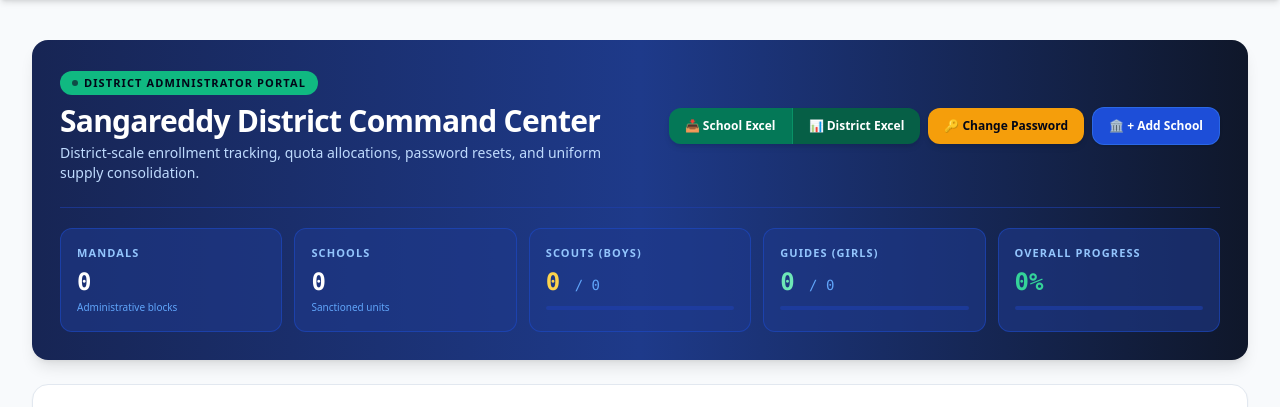
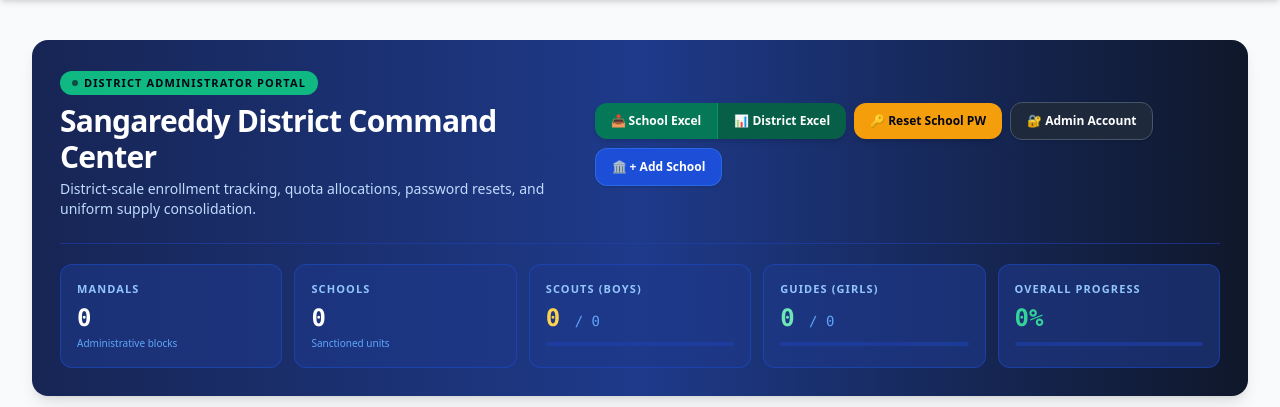
Before and after one commit to BHARDWAJ-2005/bsgsrd, a Django app: page /district/ in a window 1280 px wide. Shown: the part 98-505 px from the top of the page. Run offline with Django 5.2, Linux system fonts and the light colour scheme; the visitor is signed in with stand-in values (Sample User, id 1); data comes from the database, SQL or seed files in the repository; data that the repository does not hold is empty; some libraries are stand-ins or nearby versions.

Commit message:
Secure admin login, add changeable admin username/password, and add school change password button

```diff
--- a/enrollment/urls.py
+++ b/enrollment/urls.py
@@ -36,6 +36,7 @@ urlpatterns = [
 
     # District Admin
     path('district/', views.district_dashboard_view, name='district_dashboard'),
+    path('district/account/', views.district_admin_account_view, name='district_admin_account'),
     path('district/schools/add/', views.district_add_school, name='district_add_school'),
     path('district/schools/reset-password/', views.district_reset_school_password_generic, name='district_reset_school_password_generic'),
     path('district/schools/<str:udise_code>/reset-password/', views.district_reset_school_password, name='district_reset_school_password'),
--- a/enrollment/views.py
+++ b/enrollment/views.py
@@ -354,17 +354,21 @@ def forgot_password_view(request):
 
 
 @login_required
+@login_required
 def change_password_view(request):
     """
     Mandatory or voluntary password change for school.
     If the school has no mobile numbers on file, providing at least one valid
     10-digit mobile (HM or Unit Leader) is strictly mandatory before accessing dashboard.
+    When changing password voluntarily (must_change_password=False), current password is required.
     """
     school = getattr(request.user, 'school_profile', None)
     needs_contact = not school.has_recovery_contact() if school else False
+    require_current_pw = (not school.must_change_password) if school else True
     leaders = list(school.unit_leaders.all().order_by('id')) if school else []
 
     if request.method == 'POST':
+        current_password = request.POST.get('current_password', '').strip()
         new_password = request.POST.get('new_password', '').strip()
         confirm_password = request.POST.get('confirm_password', '').strip()
         hm_name = request.POST.get('hm_name', '').strip()
@@ -388,7 +392,9 @@ def change_password_view(request):
         if len(clean_new_l) >= 10:
             has_valid_leader = True
 
-        if len(new_password) < 8:
+        if require_current_pw and not request.user.check_password(current_password):
+            messages.error(request, "Current password is incorrect. Please enter your existing password.")
+        elif len(new_password) < 8:
             messages.error(request, "Password must be at least 8 characters long.")
         elif new_password == 'BSG@Sangareddy2026':
             messages.error(request, "You cannot reuse the default password. Please choose a unique password.")
@@ -456,6 +462,7 @@ def change_password_view(request):
     return render(request, 'change_password.html', {
         'school': school,
         'needs_contact': needs_contact,
+        'require_current_pw': require_current_pw,
         'leaders': leaders,
     })
 
@@ -1170,6 +1177,69 @@ def export_school_pdf_view(request):
     return response
 
 
+@user_passes_test(is_district_admin_check, login_url='/login/')
+def district_admin_account_view(request):
+    """
+    Allows the District Admin to update their authorized username and/or password.
+    Requires verification of the current (past) password for security.
+    """
+    if request.method != 'POST':
+        return redirect('district_dashboard')
+
+    import re
+    current_password = request.POST.get('current_password', '').strip()
+    new_username = request.POST.get('new_username', '').strip()
+    new_password = request.POST.get('new_password', '').strip()
+    confirm_password = request.POST.get('confirm_password', '').strip()
+
+    if not current_password or not request.user.check_password(current_password):
+        messages.error(request, "Current (past) password is incorrect. Admin credentials were not modified.")
+        return redirect('district_dashboard')
+
+    changes = []
+    if new_username and new_username != request.user.username:
+        if len(new_username) < 4 or not re.match(r'^[a-zA-Z0-9_.-]+$', new_username):
+            messages.error(request, "Admin username must be at least 4 characters (letters, numbers, _, ., - only).")
+            return redirect('district_dashboard')
+        if User.objects.filter(username=new_username).exclude(pk=request.user.pk).exists():
+            messages.error(request, f"Username '{new_username}' is already in use. Please choose another.")
+            return redirect('district_dashboard')
+        old_username = request.user.username
+        request.user.username = new_username
+        changes.append(f"username changed from '{old_username}' to '{new_username}'")
+
+    if new_password:
+        if len(new_password) < 8:
+            messages.error(request, "New admin password must be at least 8 characters long.")
+            return redirect('district_dashboard')
+        if new_password == 'Admin@Sangareddy2026':
+            messages.error(request, "You cannot reuse the default password. Please choose a strong unique password.")
+            return redirect('district_dashboard')
+        if new_password != confirm_password:
+            messages.error(request, "New password and confirmation do not match.")
+            return redirect('district_dashboard')
+        request.user.set_password(new_password)
+        changes.append("password updated")
+
+    if not changes:
+        messages.info(request, "No changes were submitted to your admin account.")
+        return redirect('district_dashboard')
+
+    request.user.save()
+    update_session_auth_hash(request, request.user)
+
+    AuditLog.objects.create(
+        user=request.user,
+        action="ADMIN_CREDENTIAL_CHANGE",
+        target_type="DistrictAdmin",
+        description=f"District Admin credentials updated: {', '.join(changes)}.",
+        ip_address=get_client_ip(request)
+    )
+    messages.success(request, f"Admin account updated successfully ({', '.join(changes)}).")
+    return redirect('district_dashboard')
+
+
+
 # ==========================================
 # DISTRICT ADMIN COMMAND CENTER
 # ==========================================
@@ -1514,3 +1584,65 @@ def district_export_school_pdf_view(request, udise_code):
     filename = f"BSG_Roster_{school.udise_code}_{clean_name}.pdf"
     response['Content-Disposition'] = f'inline; filename="{filename}"'
     return response
+
+
+@user_passes_test(is_district_admin_check, login_url='/login/')
+def district_admin_account_view(request):
+    """
+    Allows the District Admin to update their authorized username and/or password.
+    Requires verification of the current (past) password for security.
+    """
+    if request.method != 'POST':
+        return redirect('district_dashboard')
+
+    import re
+    current_password = request.POST.get('current_password', '').strip()
+    new_username = request.POST.get('new_username', '').strip()
+    new_password = request.POST.get('new_password', '').strip()
+    confirm_password = request.POST.get('confirm_password', '').strip()
+
+    if not current_password or not request.user.check_password(current_password):
+        messages.error(request, "Current (past) password is incorrect. Admin credentials were not modified.")
+        return redirect('district_dashboard')
+
+    changes = []
+    if new_username and new_username != request.user.username:
+        if len(new_username) < 4 or not re.match(r'^[a-zA-Z0-9_.-]+$', new_username):
+            messages.error(request, "Admin username must be at least 4 characters (letters, numbers, _, ., - only).")
+            return redirect('district_dashboard')
+        if User.objects.filter(username=new_username).exclude(pk=request.user.pk).exists():
+            messages.error(request, f"Username '{new_username}' is already in use. Please choose another.")
+            return redirect('district_dashboard')
+        old_username = request.user.username
+        request.user.username = new_username
+        changes.append(f"username changed from '{old_username}' to '{new_username}'")
+
+    if new_password:
+        if len(new_password) < 8:
+            messages.error(request, "New admin password must be at least 8 characters long.")
+            return redirect('district_dashboard')
+        if new_password == 'Admin@Sangareddy2026':
+            messages.error(request, "You cannot reuse the default password. Please choose a strong unique password.")
+            return redirect('district_dashboard')
+        if new_password != confirm_password:
+            messages.error(request, "New password and confirmation do not match.")
+            return redirect('district_dashboard')
+        request.user.set_password(new_password)
+        changes.append("password updated")
+
+    if not changes:
+        messages.info(request, "No changes were submitted to your admin account.")
+        return redirect('district_dashboard')
+
+    request.user.save()
+    update_session_auth_hash(request, request.user)
+
+    AuditLog.objects.create(
+        user=request.user,
+        action="ADMIN_CREDENTIAL_CHANGE",
+        target_type="DistrictAdmin",
+        description=f"District Admin credentials updated: {', '.join(changes)}.",
+        ip_address=get_client_ip(request)
+    )
+    messages.success(request, f"Admin account updated successfully ({', '.join(changes)}).")
+    return redirect('district_dashboard')
--- a/templates/dashboard.html
+++ b/templates/dashboard.html
@@ -39,6 +39,9 @@
                 </button>
                 <a href="{% url 'export_school_pdf' %}" target="_blank" class="inline-flex items-center px-3.5 py-2.5 bg-emerald-700 hover:bg-emerald-800 text-white text-xs sm:text-sm font-semibold rounded-xl shadow transition" title="Print/Save Official Verification Report">
                     📄 Official PDF Report
+                </a>
+                <a href="{% url 'change_password' %}" class="inline-flex items-center px-3.5 py-2.5 bg-amber-500 hover:bg-amber-600 text-slate-950 text-xs sm:text-sm font-bold rounded-xl shadow transition" title="Change School Password & Recovery Contacts">
+                    🔑 Change Password
                 </a>
             </div>
         </div>
--- a/templates/district_dashboard.html
+++ b/templates/district_dashboard.html
@@ -35,7 +35,10 @@
                 </div>
                 <!-- Password & School -->
                 <button type="button" onclick="openQuickPasswordModal()" class="inline-flex items-center gap-2 px-4 py-2.5 bg-amber-500 hover:bg-amber-400 text-slate-950 text-xs font-extrabold rounded-xl shadow-md transition">
-                    🔑 Change Password
+                    🔑 Reset School PW
+                </button>
+                <button type="button" onclick="openModal('adminAccountModal')" class="inline-flex items-center gap-2 px-4 py-2.5 bg-slate-800 hover:bg-slate-700 text-white text-xs font-bold rounded-xl shadow border border-slate-600 transition" title="Change Admin Username & Password">
+                    🔐 Admin Account
                 </button>
                 <button type="button" onclick="openModal('addSchoolModal')" class="inline-flex items-center gap-2 px-4 py-2.5 bg-blue-700 hover:bg-blue-600 text-white text-xs font-bold rounded-xl shadow transition border border-blue-500/50">
                     🏛️ + Add School
@@ -449,6 +452,55 @@
                 <button type="submit" class="inline-flex items-center px-4 py-2 bg-emerald-700 hover:bg-emerald-800 text-white font-bold text-xs rounded-lg shadow-sm">
                     📥 Download Workbook (.xlsx)
                 </button>
+            </div>
+        </form>
+    </div>
+</div>
+
+<!-- ADMIN ACCOUNT CREDENTIALS MODAL -->
+<div id="adminAccountModal" class="hidden fixed inset-0 z-50 bg-slate-900/60 backdrop-blur-sm flex items-center justify-center p-4">
+    <div class="bg-white rounded-2xl shadow-2xl max-w-md w-full p-6 border border-slate-200">
+        <div class="flex items-center justify-between pb-3 border-b border-slate-100 mb-4">
+            <div class="flex items-center space-x-2">
+                <span class="w-8 h-8 rounded-lg bg-slate-900 text-amber-400 flex items-center justify-center text-base font-bold">🔐</span>
+                <div>
+                    <h3 class="font-bold text-base text-slate-900 leading-tight">Admin Account Security</h3>
+                    <p class="text-[11px] text-slate-500">Update authorized admin username &amp; password</p>
+                </div>
+            </div>
+            <button type="button" onclick="closeModal('adminAccountModal')" class="text-slate-400 hover:text-slate-600 text-lg font-bold">✕</button>
+        </div>
+
+        <form method="POST" action="{% url 'district_admin_account' %}" class="space-y-4">
+            {% csrf_token %}
+            <div class="p-3 bg-slate-50 border border-slate-200 rounded-xl text-xs text-slate-700">
+                Current Admin Username: <strong class="font-mono text-blue-900">{{ request.user.username }}</strong>
+            </div>
+
+            <div>
+                <label class="block text-xs font-bold text-slate-700 mb-1">Current (Past) Password <span class="text-red-500">*</span></label>
+                <input type="password" name="current_password" required placeholder="Enter your current password to verify" autocomplete="current-password" class="w-full px-3 py-2 bg-slate-50 border border-slate-300 rounded-lg text-xs">
+            </div>
+
+            <div>
+                <label class="block text-xs font-bold text-slate-700 mb-1">New Admin Username</label>
+                <input type="text" name="new_username" value="{{ request.user.username }}" minlength="4" pattern="[a-zA-Z0-9_.\-]+" placeholder="Min 4 chars (letters, numbers, _, ., -)" class="w-full px-3 py-2 bg-slate-50 border border-slate-300 rounded-lg text-xs font-mono">
+                <p class="text-[10px] text-slate-500 mt-1">Leave unchanged if you only want to update your password.</p>
+            </div>
+
+            <div>
+                <label class="block text-xs font-bold text-slate-700 mb-1">New Password (Optional)</label>
+                <input type="password" name="new_password" minlength="8" placeholder="Min 8 characters (leave blank to keep current)" autocomplete="new-password" class="w-full px-3 py-2 bg-slate-50 border border-slate-300 rounded-lg text-xs">
+            </div>
+
+            <div>
+                <label class="block text-xs font-bold text-slate-700 mb-1">Confirm New Password</label>
+                <input type="password" name="confirm_password" minlength="8" placeholder="Re-enter new password" autocomplete="new-password" class="w-full px-3 py-2 bg-slate-50 border border-slate-300 rounded-lg text-xs">
+            </div>
+
+            <div class="flex items-center justify-end space-x-2 pt-2 border-t border-slate-100">
+                <button type="button" onclick="closeModal('adminAccountModal')" class="px-3 py-1.5 text-xs text-slate-600 hover:bg-slate-100 rounded-lg">Cancel</button>
+                <button type="submit" class="px-4 py-2 bg-slate-900 hover:bg-slate-800 text-white font-bold text-xs rounded-lg shadow-sm">Save Admin Credentials</button>
             </div>
         </form>
     </div>
--- a/templates/login.html
+++ b/templates/login.html
@@ -129,7 +129,7 @@
                     <label for="admin_username" class="block text-xs font-bold text-slate-700 uppercase tracking-wider mb-1.5">
                         Admin Officer Username <span class="text-red-500">*</span>
                     </label>
-                    <input type="text" id="admin_username" name="admin_username" value="admin" class="w-full px-3.5 py-2.5 bg-slate-50 border border-slate-300 rounded-lg text-sm text-slate-900 focus:ring-2 focus:ring-blue-500 focus:border-blue-500 transition" required>
+                    <input type="text" id="admin_username" name="admin_username" value="" placeholder="Enter authorized admin username" autocomplete="username" class="w-full px-3.5 py-2.5 bg-slate-50 border border-slate-300 rounded-lg text-sm text-slate-900 focus:ring-2 focus:ring-blue-500 focus:border-blue-500 transition" required>
                 </div>
 
                 <div class="mb-5">
@@ -137,12 +137,12 @@
                         Admin Security Password <span class="text-red-500">*</span>
                     </label>
                     <div class="relative">
-                        <input type="password" id="admin_password" name="admin_password" value="Admin@Sangareddy2026" class="w-full px-3.5 py-2.5 bg-slate-50 border border-slate-300 rounded-lg text-sm text-slate-900 focus:ring-2 focus:ring-blue-500 focus:border-blue-500 transition pr-10" required>
+                        <input type="password" id="admin_password" name="admin_password" value="" placeholder="Enter admin security password" autocomplete="current-password" class="w-full px-3.5 py-2.5 bg-slate-50 border border-slate-300 rounded-lg text-sm text-slate-900 focus:ring-2 focus:ring-blue-500 focus:border-blue-500 transition pr-10" required>
                         <button type="button" onclick="togglePasswordVisibility('admin_password', this)" class="absolute right-3 top-2.5 text-xs text-slate-400 hover:text-slate-600 font-semibold">
                             Show
                         </button>
                     </div>
-                    <p class="text-[11px] text-slate-500 mt-1">Credentials for District Coordinator: <code class="text-blue-700 font-mono font-bold">admin / Admin@Sangareddy2026</code></p>
+                    <p class="text-[11px] text-slate-500 mt-1">Restricted to authorized Sangareddy District BSG Administrators only.</p>
                 </div>
 
                 <button type="submit" class="w-full py-3 px-4 bg-emerald-700 hover:bg-emerald-600 text-white font-bold text-sm rounded-xl shadow-md hover:shadow-lg transition duration-150 flex items-center justify-center space-x-2">
```
Also changed, not shown: enrollment/tests.py (+69 -0 lines), templates/change_password.html (+18 -0 lines).
